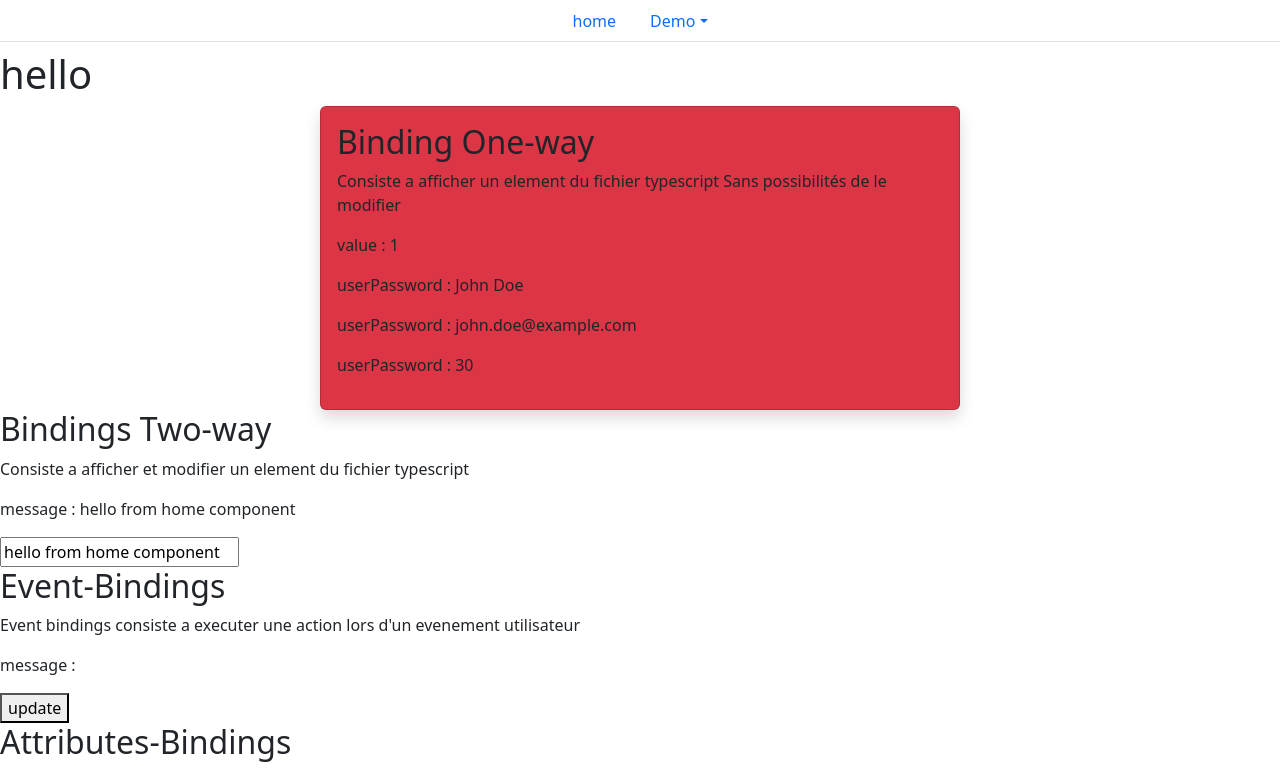
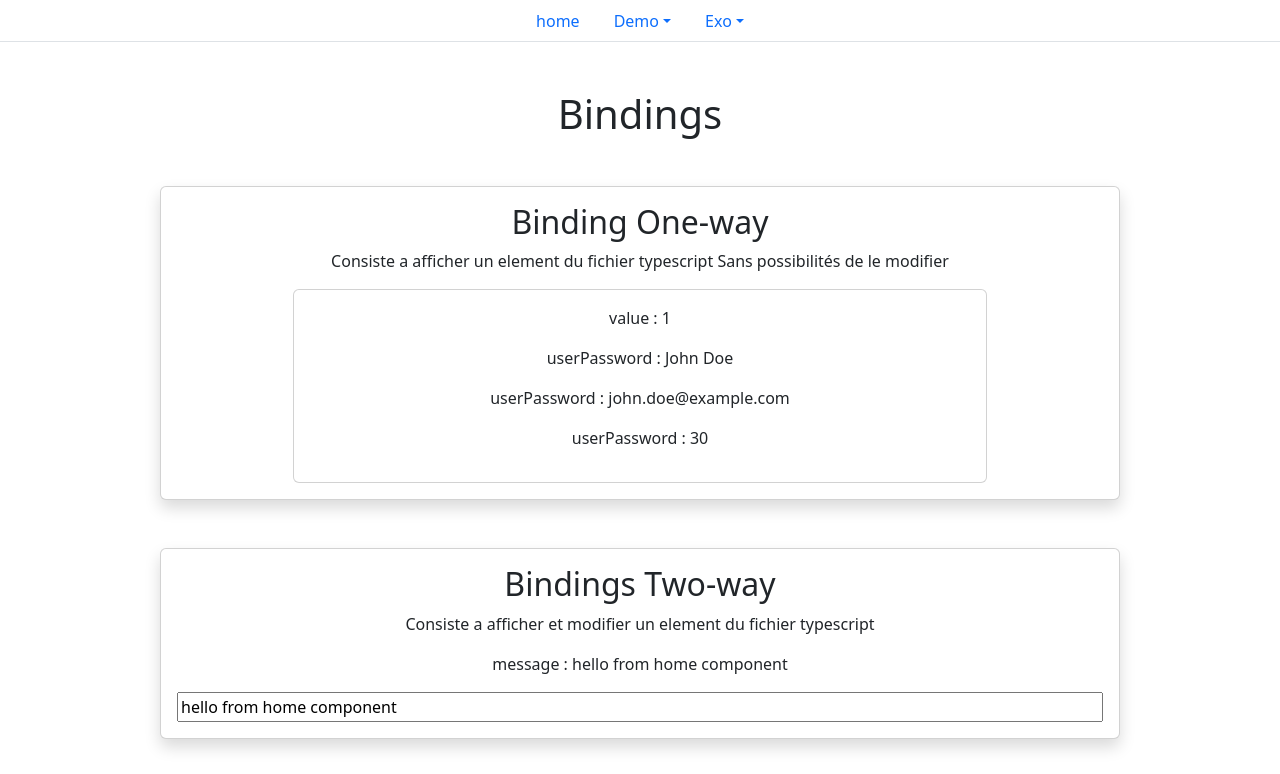
Before and after one commit to zacharyb12/demo-angular-Python2, an Angular app: page /demo/bindings in a window 1280 px wide. Shown: the top 774 px of the page. Built offline with nearby package versions, Linux system fonts and the light colour scheme.

Commit message:
interval

```diff
--- a/src/components/pages/demo/bindings/bindings.html
+++ b/src/components/pages/demo/bindings/bindings.html
@@ -1,10 +1,12 @@
-<h1>hello</h1>
+<h1 class="text-center mt-5">Bindings</h1>
 
-<div class="card w-50 p-3 m-auto shadow bg-danger">
+<div class="card w-75 p-3 m-auto mt-5 shadow text-center">
 
     <h2>Binding One-way</h2>
 
     <p>Consiste a afficher un element du fichier typescript Sans possibilités de le modifier</p>
+    <div class="card p-3 m-auto w-75">
+
         <p>
             value : {{value}}
         </p>
@@ -18,8 +20,9 @@
             userPassword : {{user.age}}
         </p>
     </div>
+</div>
 
-<div>
+<div class="card w-75 p-3 m-auto mt-5 shadow text-center">
     <h2>Bindings Two-way</h2>
 
     <p>Consiste a afficher et modifier un element du fichier typescript </p>
@@ -27,7 +30,7 @@
     <input type="text" [(ngModel)]="message" >
 </div>
 
-<div>
+<div class="card w-75 p-3 m-auto mt-5 shadow text-center">
     <h2>Event-Bindings </h2>
 
 <p>Event bindings consiste a executer une action lors d'un evenement utilisateur</p>
@@ -36,7 +39,7 @@
     <button (click)="updateMessage()" (mouseleave)="updateMessage()">update</button>
 </div>
 
-<div>
+<div class="card w-75 p-3 m-auto mt-5 shadow text-center">
     <h2>Attributes-Bindings</h2>
     <p>Consiste a definir l'affichage en fonction d'un booleen</p>
     <input type="text" [disabled]="isActive">
--- /dev/null
+++ b/src/components/pages/exercices/exo-bindings/exo-bindings.html
@@ -0,0 +1,7 @@
+
+{{maVariableString}}
+
+<input type="text" [(ngModel)]="maVariableString">
+
+<button (click)="changeValue()">change</button>
+<button (click)="stop()">Stop</button>
--- /dev/null
+++ b/src/components/pages/exercices/exo-bindings/exo-bindings.ts
@@ -0,0 +1,35 @@
+import { Component } from '@angular/core';
+import { FormsModule } from '@angular/forms';
+
+@Component({
+  selector: 'app-exo-bindings',
+  imports: [FormsModule],
+  templateUrl: './exo-bindings.html',
+  styleUrl: './exo-bindings.css'
+})
+export class ExoBindings {
+
+maVariableString : string = 'hello';
+
+
+interval : any | null = null;
+
+
+changeValue(){
+  this.maVariableString = 'new value';
+
+  this.interval = setInterval(()=> {
+    this.maVariableString =  Math.random().toString();
+  },1000)
+}
+
+stop(){
+  if(this.interval !== null){
+    clearInterval(this.interval);
+  }
+}
+
+
+
+
+}
--- /dev/null
+++ b/src/components/pages/exercices/exo-routing/exo-routing.html
@@ -0,0 +1 @@
+<router-outlet></router-outlet>
--- a/src/components/shared/navbar-component/navbar-component.html
+++ b/src/components/shared/navbar-component/navbar-component.html
@@ -1,4 +1,3 @@
-
 <ul ngbNav #nav="ngbNav" [activeId]="2" class="nav-tabs justify-content-center">
 
 	<li>
@@ -13,6 +12,14 @@
 		</div>
 	</li>
 
+	<li ngbDropdown class="nav-item" role="presentation">
+		<button type="button" class="nav-link" ngbDropdownToggle>Exo</button>
+		<div ngbDropdownMenu>
+			<button routerLink="exo/bindings" ngbDropdownItem>Exo bindings</button>
+			<div class="dropdown-divider"></div>
+		</div>
+	</li>
+
 </ul>
 
 <div [ngbNavOutlet]="nav" class="mt-2"></div>
```
Also changed, not shown: src/app/app.routes.ts (+5 -2 lines), src/components/pages/exercices/exo-routing/exo-routing.ts (added, +12 -0 lines), src/components/pages/exercices/exo-bindings/exo-bindings.css (added), src/components/pages/exercices/exo-routing/exo-routing.css (added), 2 other files (tests, documents, lock files or other folders). Lines whose indentation alone changed are shown as unchanged.
